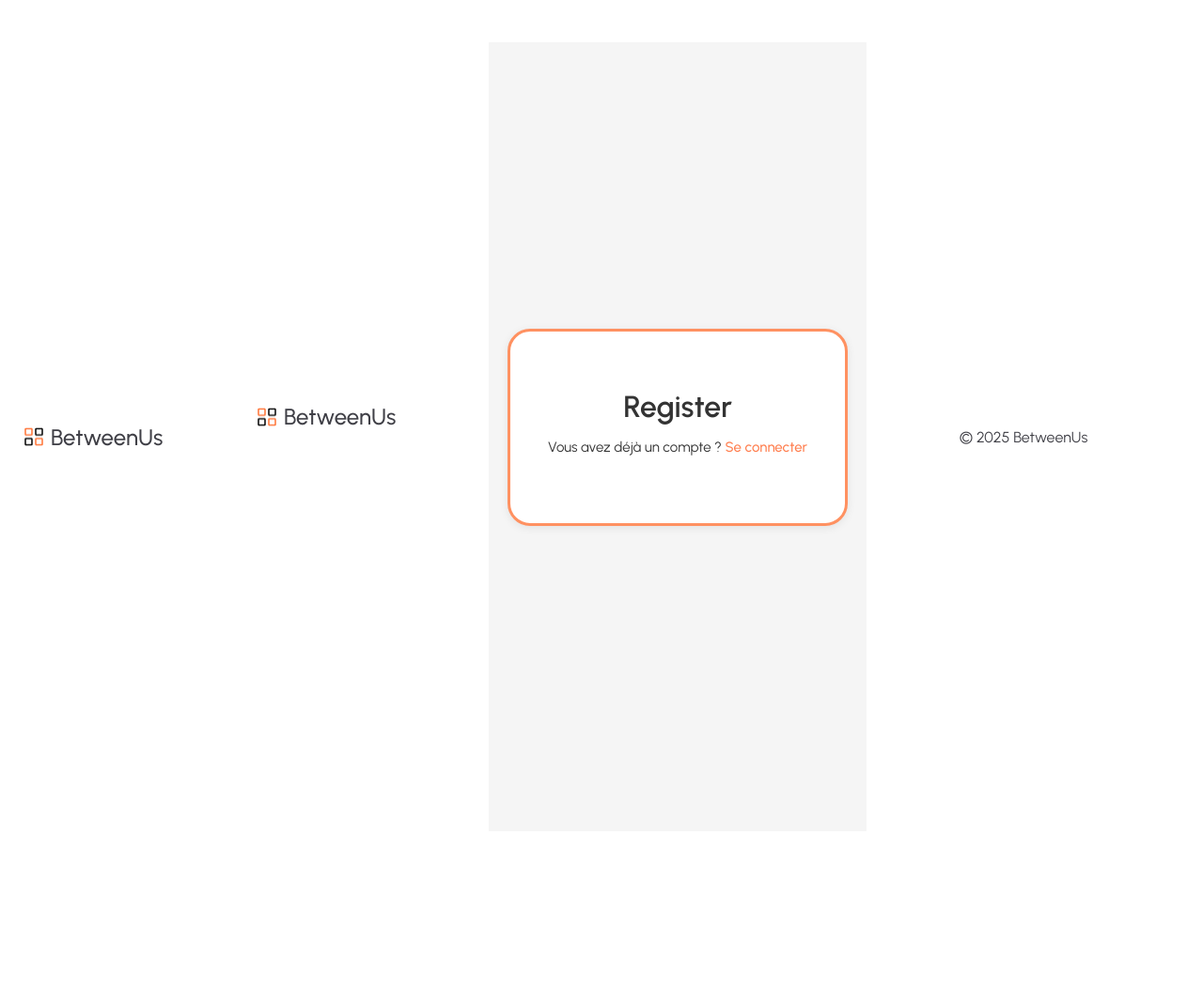
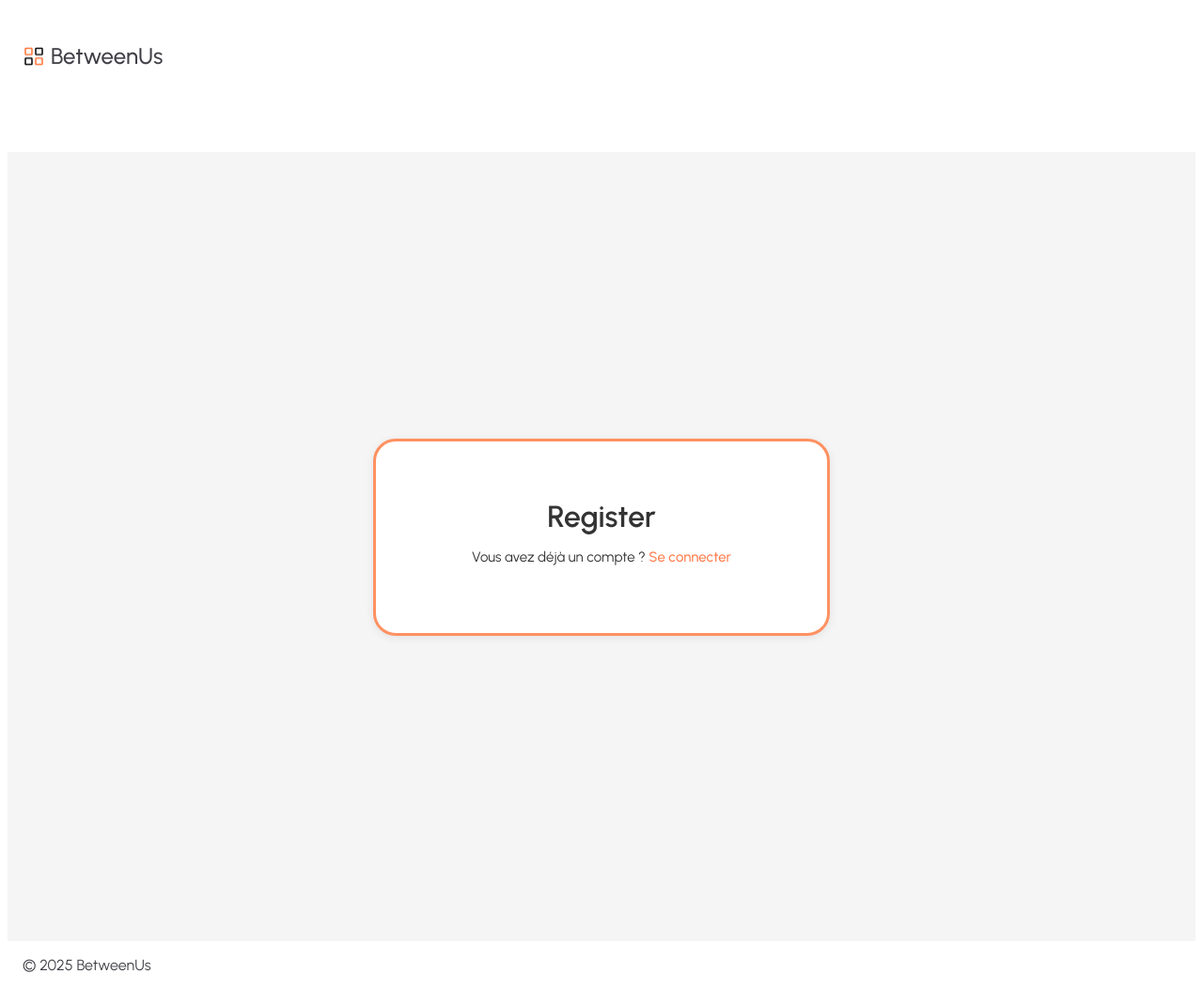
Before and after one commit to mohedabbas/betweenus, a PHP site: the page made by sources/app/views/auth/register.php in a window 1280 px wide. Shown: the whole page at 94% size. Before the commit the page ends 567 px from the top, so only its background shows below. Run offline with PHP 8.4, Linux system fonts and the light colour scheme; the template is opened without the code that fills it, so the values that code supplies are empty.

Commit message:
fix header

```diff
--- a/sources/app/views/layouts/header.php
+++ b/sources/app/views/layouts/header.php
@@ -12,12 +12,6 @@ $userImg = $user['image_path'] ?? '/uploads/profiles/default.jpg';
         <span>BetweenUs</span>
     </a>
 
-    <header class="container">
-        <a href="/" class="brand">
-            <img src="../../../assets/images/brand-logo.png" alt="">
-            BetweenUs
-        </a>
-
     <?php if (isset($_SESSION['user'])): ?>
         <a href="/profile" class="user-profile">
             <img src="<?= $userImg ?>" class="user__thumbnail" />
```
Also changed, not shown: sources/assets/css/styles.css (+80 -1 lines). Lines whose indentation alone changed are shown as unchanged.
